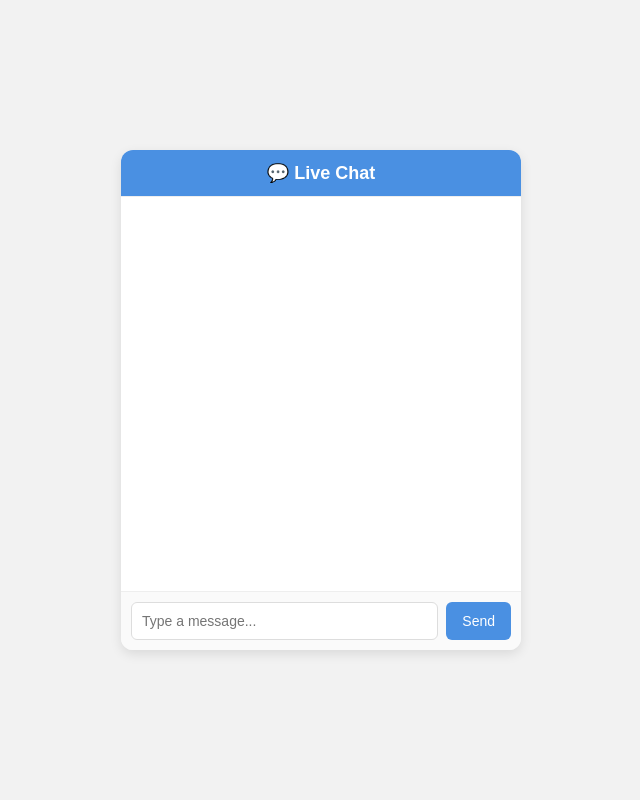
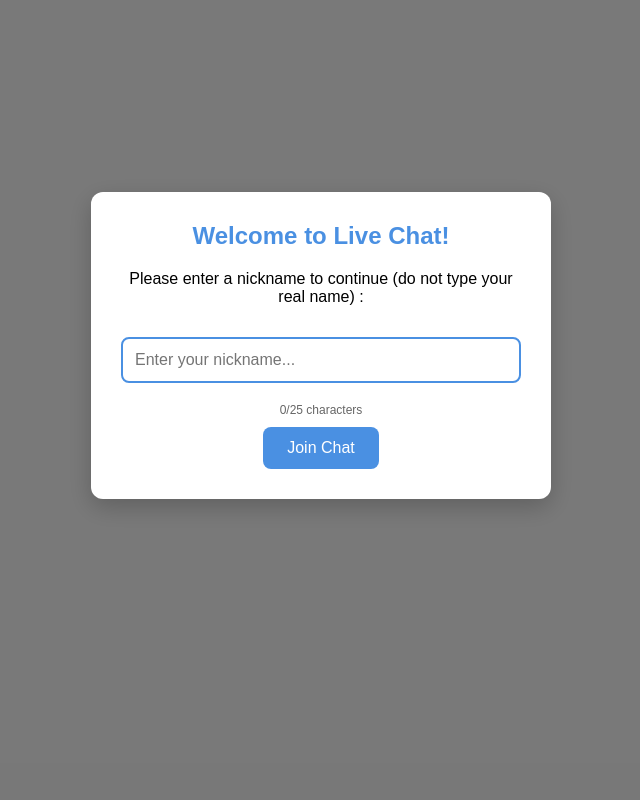
Before and after one commit to bluess1/simplechatbox, a Flask app: page / in a window 1280 px wide. Shown: the whole page, without its empty margins (319-959 px from the left). Run offline with Flask 2, Linux system fonts and the light colour scheme; data that the repository does not hold is empty.

Commit message:
chat.html

```diff
--- a/flask-main/flask-main/templates/chat.html
+++ b/flask-main/flask-main/templates/chat.html
@@ -15,15 +15,15 @@
         }
 
         .chat-container {
-            width: 400px;
-            max-width: 90%;
+            width: 800px;
+            max-width: 95%;
             background: #fff;
             border-radius: 12px;
             box-shadow: 0 4px 12px rgba(0,0,0,0.1);
             display: flex;
             flex-direction: column;
             overflow: hidden;
-            height: 500px;
+            height: 600px;
         }
 
         .chat-header {
@@ -41,10 +41,12 @@
             overflow-y: auto;
             border-top: 1px solid #eee;
             border-bottom: 1px solid #eee;
+            height: 450px;
+            max-height: 450px;
         }
 
         .bubble {
-            max-width: 75%;
+            max-width: 70%;
             margin: 6px 0;
             padding: 10px;
             border-radius: 12px;
@@ -63,6 +65,17 @@
             background: #e5e5ea;
             color: black;
             margin-right: auto;
+        }
+
+        .nickname {
+            font-size: 12px;
+            font-weight: bold;
+            margin-bottom: 4px;
+            opacity: 0.8;
+        }
+
+        .message-content {
+            font-size: 14px;
         }
 
         .chat-input {
@@ -99,10 +112,95 @@
             background: #ccc;
             cursor: not-allowed;
         }
+
+        /* Nickname Modal Styles */
+        .modal {
+            display: none;
+            position: fixed;
+            z-index: 1000;
+            left: 0;
+            top: 0;
+            width: 100%;
+            height: 100%;
+            background-color: rgba(0,0,0,0.5);
+        }
+
+        .modal-content {
+            background-color: #fff;
+            margin: 15% auto;
+            padding: 30px;
+            border-radius: 12px;
+            width: 400px;
+            max-width: 90%;
+            text-align: center;
+            box-shadow: 0 8px 24px rgba(0,0,0,0.2);
+        }
+
+        .modal h2 {
+            margin-top: 0;
+            color: #4a90e2;
+            font-size: 24px;
+        }
+
+        .modal input {
+            width: 100%;
+            padding: 12px;
+            margin: 15px 0;
+            border: 2px solid #ddd;
+            border-radius: 8px;
+            font-size: 16px;
+            outline: none;
+            box-sizing: border-box;
+        }
+
+        .modal input:focus {
+            border-color: #4a90e2;
+        }
+
+        .modal button {
+            background: #4a90e2;
+            color: white;
+            border: none;
+            padding: 12px 24px;
+            border-radius: 8px;
+            font-size: 16px;
+            cursor: pointer;
+            margin-top: 10px;
+        }
+
+        .modal button:hover {
+            background: #357abd;
+        }
+
+        .modal button:disabled {
+            background: #ccc;
+            cursor: not-allowed;
+        }
+
+        .char-counter {
+            font-size: 12px;
+            color: #666;
+            margin-top: 5px;
+        }
+
+        .char-counter.warning {
+            color: #e74c3c;
+        }
     </style>
 </head>
 <body>
-    <div class="chat-container">
+    <!-- Nickname Modal -->
+    <div id="nicknameModal" class="modal">
+        <div class="modal-content">
+            <h2>Welcome to Live Chat!</h2>
+            <p>Please enter a nickname to continue (do not type your real name) :</p>
+            <input type="text" id="nicknameInput" placeholder="Enter your nickname..." maxlength="25" />
+            <div class="char-counter" id="charCounter">0/25 characters</div>
+            <button id="setNicknameBtn" onclick="setNickname()">Join Chat</button>
+        </div>
+    </div>
+
+    <div class="chat-container" id="chatContainer" style="display: none;">
         <div class="chat-header">💬 Live Chat</div>
         <div id="messages" class="chat-messages"></div>
         <div class="chat-input">
@@ -112,7 +210,83 @@
     </div>
 
     <script>
-        let lastSentMessages = [];
+        let currentUserId = 'user_' + Math.random().toString(36).substr(2, 9);
+        let currentNickname = '';
+        let userMessages = new Set();
+
+        // Show nickname modal on page load
+        window.onload = function() {
+            document.getElementById('nicknameModal').style.display = 'block';
+            document.getElementById('nicknameInput').focus();
+        };
+
+        // Character counter for nickname input
+        document.getElementById('nicknameInput').addEventListener('input', function() {
+            let input = this.value;
+            let counter = document.getElementById('charCounter');
+            counter.textContent = input.length + '/25 characters';
+
+            if (input.length > 20) {
+                counter.classList.add('warning');
+            } else {
+                counter.classList.remove('warning');
+            }
+        });
+
+        // Enter key for nickname input
+        document.getElementById('nicknameInput').addEventListener('keypress', function(e) {
+            if (e.key === 'Enter') {
+                setNickname();
+            }
+        });
+
+        async function setNickname() {
+            let input = document.getElementById('nicknameInput');
+            let nickname = input.value.trim();
+            let btn = document.getElementById('setNicknameBtn');
+
+            if (nickname === '') {
+                alert('Please enter a nickname');
+                return;
+            }
+
+            if (nickname.length > 25) {
+                alert('Nickname must be 25 characters or less');
+                return;
+            }
+
+            btn.disabled = true;
+            btn.textContent = 'Joining...';
+
+            try {
+                let res = await fetch('/set_nickname', {
+                    method: 'POST',
+                    headers: {'Content-Type': 'application/json'},
+                    body: JSON.stringify({
+                        userId: currentUserId,
+                        nickname: nickname
+                    })
+                });
+
+                if (res.ok) {
+                    currentNickname = nickname;
+                    document.getElementById('nicknameModal').style.display = 'none';
+                    document.getElementById('chatContainer').style.display = 'flex';
+                    loadMessages();
+                    // Start message loading interval
+                    setInterval(loadMessages, 2000);
+                } else {
+                    let err = await res.json();
+                    alert(err.error || 'Error setting nickname');
+                }
+            } catch (error) {
+                console.error('Error setting nickname:', error);
+                alert('Network error. Please try again.');
+            } finally {
+                btn.disabled = false;
+                btn.textContent = 'Join Chat';
+            }
+        }
 
         async function loadMessages() {
             try {
@@ -126,13 +300,24 @@
                     div.classList.add("bubble");
 
                     // Check if this message was sent by current user
-                    if (lastSentMessages.includes(msg.text)) {
+                    if (msg.userId === currentUserId) {
                         div.classList.add("self");
+                        userMessages.add(msg.text);
                     } else {
                         div.classList.add("other");
                     }
 
-                    div.textContent = msg.text;
+                    // Create nickname and message content
+                    let nicknameDiv = document.createElement("div");
+                    nicknameDiv.classList.add("nickname");
+                    nicknameDiv.textContent = msg.nickname;
+
+                    let contentDiv = document.createElement("div");
+                    contentDiv.classList.add("message-content");
+                    contentDiv.textContent = msg.text;
+
+                    div.appendChild(nicknameDiv);
+                    div.appendChild(contentDiv);
                     messagesDiv.appendChild(div);
                 });
 
@@ -157,15 +342,14 @@
                 let res = await fetch("/send", {
                     method: "POST",
                     headers: {"Content-Type": "application/json"},
-                    body: JSON.stringify({text: text})
+                    body: JSON.stringify({
+                        text: text,
+                        userId: currentUserId,
+                        nickname: currentNickname
+                    })
                 });
 
                 if (res.ok) {
-                    lastSentMessages.push(text);
-                    // Keep only last 10 sent messages to avoid memory issues
-                    if (lastSentMessages.length > 10) {
-                        lastSentMessages.shift();
-                    }
                     input.value = "";
                     loadMessages();
                 } else {
@@ -182,16 +366,12 @@
             }
         }
 
-        // Press Enter to send
+        // Press Enter to send message
         document.getElementById("message").addEventListener("keypress", function(e) {
             if (e.key === "Enter") {
                 sendMessage();
             }
         });
-
-        // Load messages every 2 seconds
-        setInterval(loadMessages, 2000);
-        loadMessages();
     </script>
 </body>
 </html>
```
